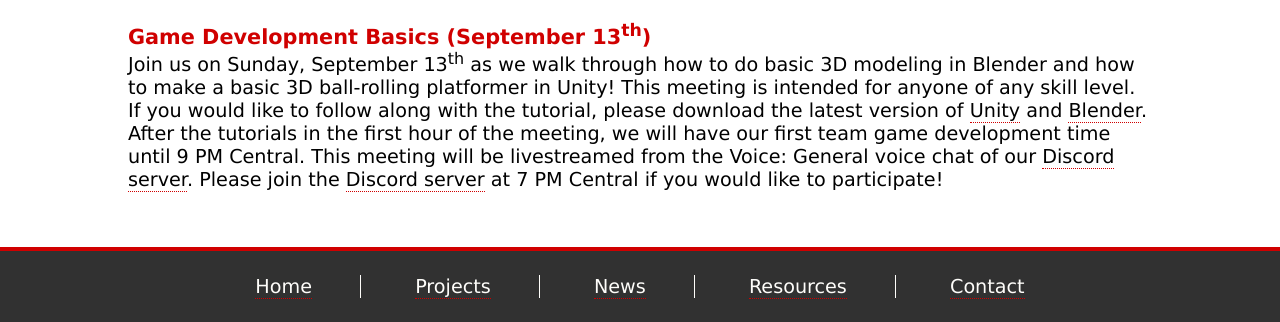
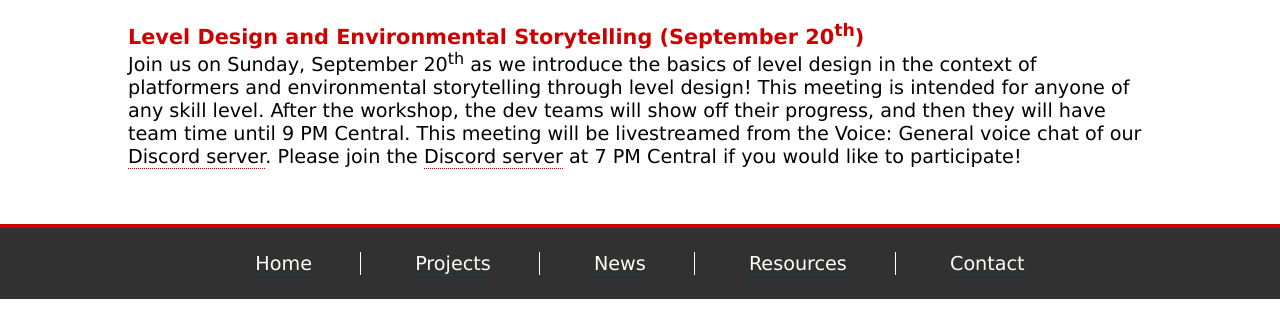
Before and after one commit to UNL-Game-Dev-Club/UNL-Game-Dev-Club.github.io, a plain HTML site: page index.html in a window 1280 px wide. Shown: the part 656-978 px from the top of the page. After the commit the page ends 955 px from the top, so only its background shows below. Drawn offline with Linux system fonts and the light colour scheme.

Commit message:
Added tonight's event on level design.

```diff
--- a/index.html
+++ b/index.html
@@ -33,8 +33,8 @@
             <h2 class="center_heading">Upcoming Events</h2>
             <p>The UNL Game Development Club will meet online on Sundays at 7PM Central for the foreseeable future per request of the UNL Computer Science department. If you are interested in participating, please join the Discord on the <a href="https://unl-game-dev-club.github.io/contact.html">contact page</a>.</p>
 
-            <h3>Game Development Basics (September 13<sup>th</sup>)</h3>
-            <p>Join us on Sunday, September 13<sup>th</sup> as we walk through how to do basic 3D modeling in Blender and how to make a basic 3D ball-rolling platformer in Unity! This meeting is intended for anyone of any skill level. If you would like to follow along with the tutorial, please download the latest version of <a href="https://unity3d.com/get-unity/download">Unity</a> and <a href="https://www.blender.org/download/">Blender</a>. After the tutorials in the first hour of the meeting, we will have our first team game development time until 9 PM Central. This meeting will be livestreamed from the Voice: General voice chat of our <a href="https://go.unl.edu/unlgdcdiscord" target="_blank">Discord server</a>. Please join the <a href="https://go.unl.edu/unlgdcdiscord" target="_blank">Discord server</a> at 7 PM Central if you would like to participate!</p>
+            <h3>Level Design and Environmental Storytelling (September 20<sup>th</sup>)</h3>
+            <p>Join us on Sunday, September 20<sup>th</sup> as we introduce the basics of level design in the context of platformers and environmental storytelling through level design! This meeting is intended for anyone of any skill level. After the workshop, the dev teams will show off their progress, and then they will have team time until 9 PM Central. This meeting will be livestreamed from the Voice: General voice chat of our <a href="https://go.unl.edu/unlgdcdiscord" target="_blank">Discord server</a>. Please join the <a href="https://go.unl.edu/unlgdcdiscord" target="_blank">Discord server</a> at 7 PM Central if you would like to participate!</p>
         </div>
     </div>
     <div class="footer">
```
